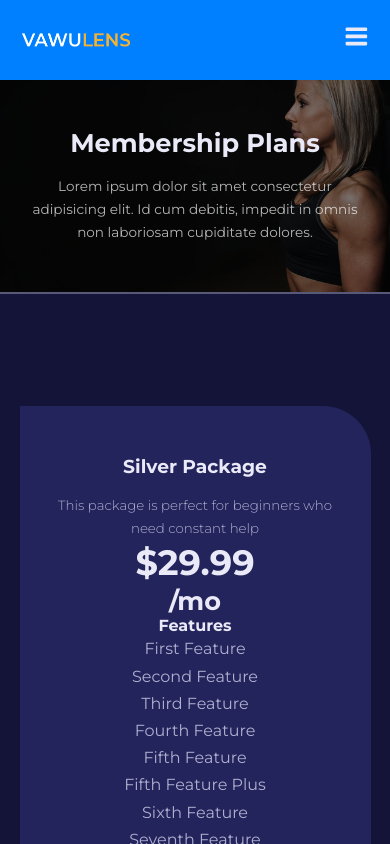
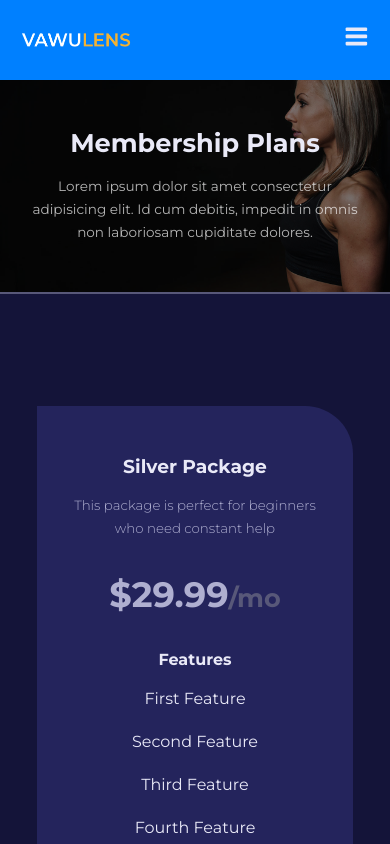
Before and after one commit to aniemmanuelrapoo/Fitness-website, a React (Create React App) app: page /plans in a window 390 px wide. Shown: the top 844 px of the page. Built offline with nearby package versions, Linux system fonts and the light colour scheme.

Commit message:
done with plans styling responsive and page

```diff
--- a/src/pages/plans/plans.css
+++ b/src/pages/plans/plans.css
@@ -0,0 +1,62 @@
+.plans__container{
+  display: grid;
+  grid-template-columns: repeat(3, 1fr);
+  gap: 3rem;
+}
+
+.plan h3{
+  margin-bottom: 0.8rem;
+}
+
+.plan small{
+  margin-bottom: 2rem;
+}
+
+.plan h1{
+  color: var(--color-primary-varient);
+  display: inline;
+}
+
+.plan h2{
+  display: inline;
+  color: var(--color-gray-400);
+}
+
+.plan h4{
+  margin-top: 2rem;
+}
+
+.plan p{
+  margin-top: 1rem;
+  color: var(--color-gray-100);
+}
+
+.plan p.disabled{
+  color: var(--color-gray-400);
+}
+
+.plan button{
+  margin-top: 3rem;
+  cursor: pointer;
+}
+
+
+/* MEDIA QUERIES (medium screen) */
+@media screen and (max-width: 1024px) {
+  .plans__container{
+    grid-template-columns: 1fr 1fr;
+    gap: 2rem;
+  }
+}
+
+/* MEDIA QUERIES (phone screen) */
+@media screen and (max-width: 600px) {
+  .plans__container{
+    grid-template-columns: 1fr;
+  }
+
+  .plan{
+    width: 90%;
+    margin-inline: auto;
+  }
+}
```
